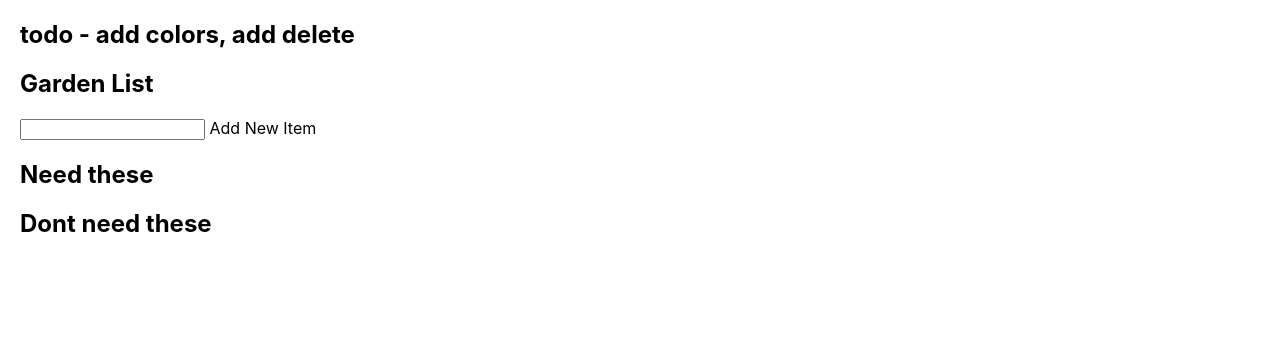
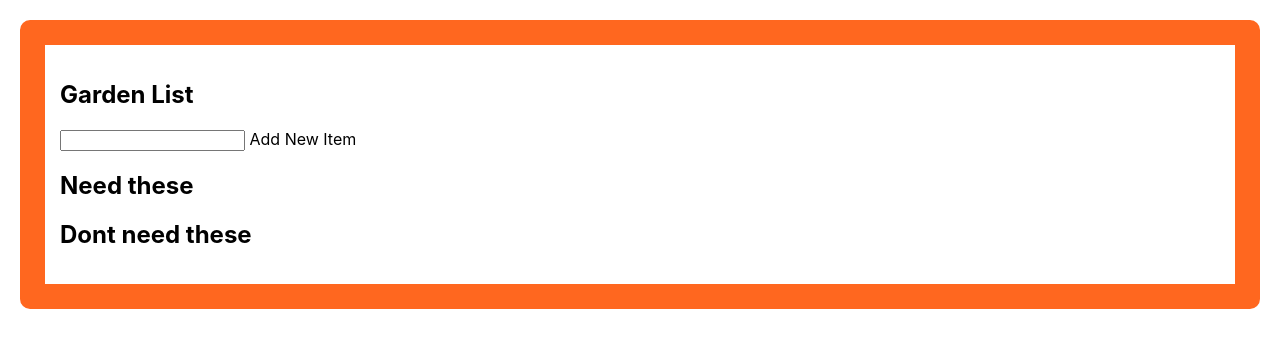
Before and after one commit to bushbass/homedepotlist, a React (Create React App) app: page / in a window 1280 px wide. Shown: the top 348 px of the page. Built offline with nearby package versions, Linux system fonts and the light colour scheme.

Commit message:
added color

```diff
--- a/src/App.css
+++ b/src/App.css
@@ -1,3 +1,6 @@
 .App {
   margin: 20px;
+  border: 25px solid rgb(255, 103, 31);
+  padding: 15px;
+  border-radius: 10px;
 }
--- a/src/App.jsx
+++ b/src/App.jsx
@@ -50,7 +50,6 @@ function App() {
 
   return (
     <div className='App'>
-      <h2>todo - add colors, add delete</h2>
       <h2>Garden List</h2>
       <form onSubmit={handleSubmit}>
         <input
```
